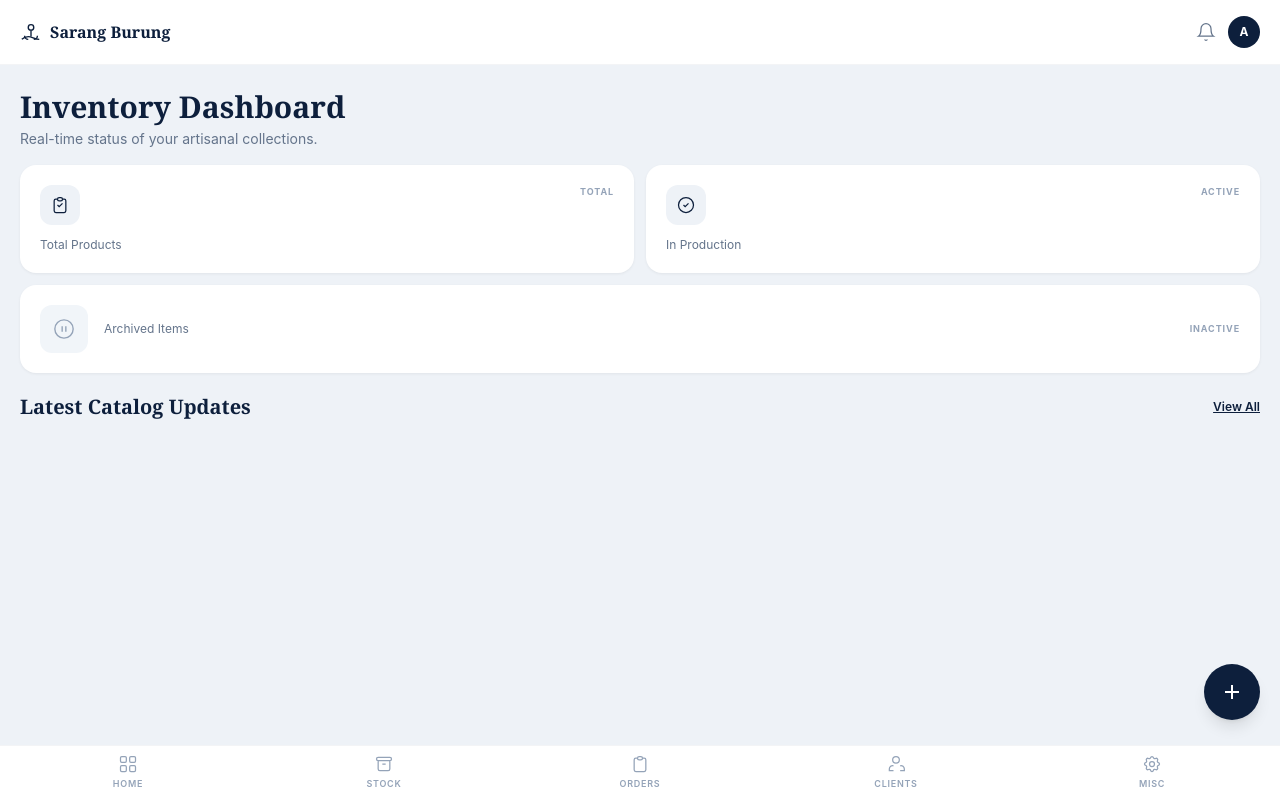
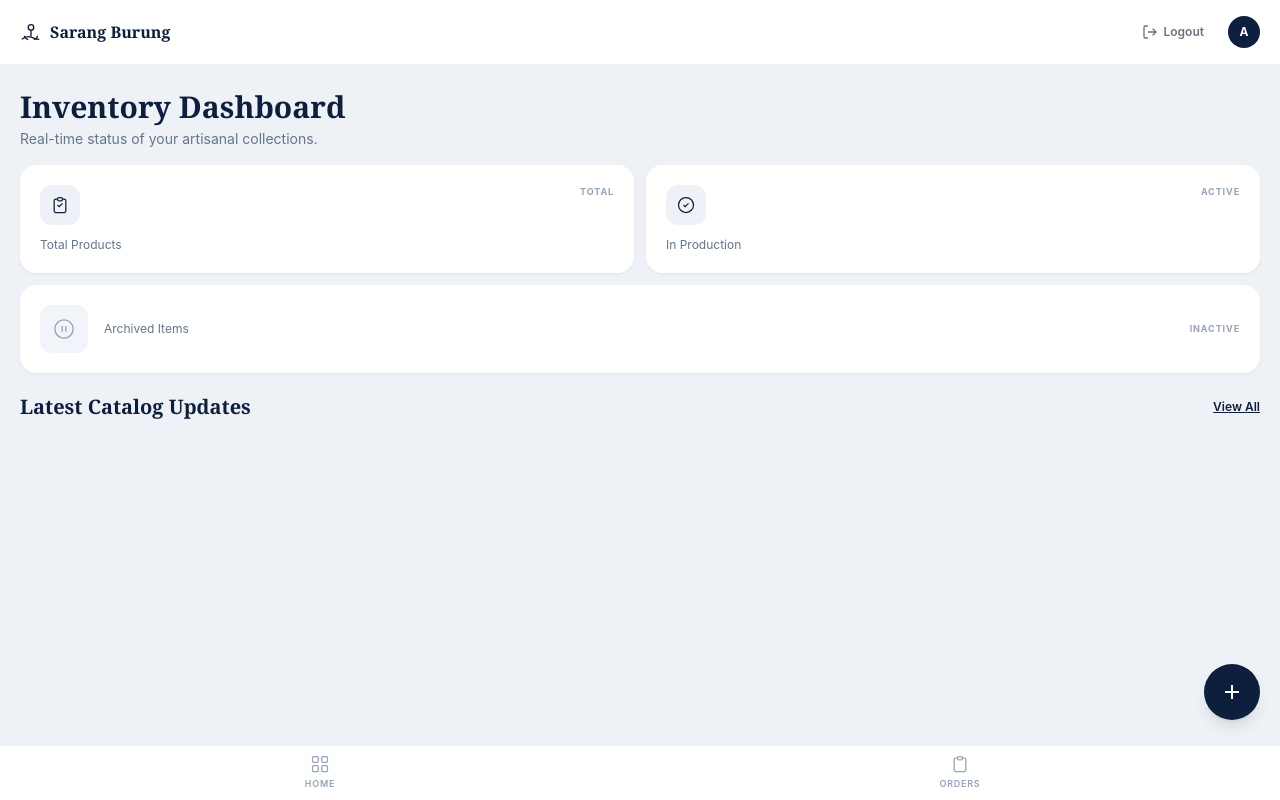
Before and after one commit to JoeTio20/om-ardi, a Laravel app: template resources/views/admin/dashboard.blade.php in a window 1280 px wide. Run offline with Laravel 12, Linux system fonts and the light colour scheme; the template is opened without the code that fills it, so the values that code supplies are empty; some libraries are stand-ins or nearby versions.

Commit message:
fix: admin nav jadi HOME+ORDERS + tambah tombol logout

```diff
--- a/resources/views/admin/layout.blade.php
+++ b/resources/views/admin/layout.blade.php
@@ -26,9 +26,13 @@ body { background:#EEF2F7; font-family:"Inter",system-ui,sans-serif; margin:0; c
     <span class="serif text-[16px] font-bold text-[#0D1F3C]">Sarang Burung</span>
   </div>
   <div class="flex items-center gap-3">
-    <button class="relative">
-      <svg width="20" height="20" fill="none" stroke="#64748B" stroke-width="1.5" viewBox="0 0 24 24"><path d="M18 8A6 6 0 006 8c0 7-3 9-3 9h18s-3-2-3-9M13.73 21a2 2 0 01-3.46 0"/></svg>
-    </button>
+    <form method="POST" action="{{ route('admin.logout') }}">
+      @csrf
+      <button type="submit" class="flex items-center gap-1.5 text-xs font-semibold text-gray-500 hover:text-red-500 transition px-3 py-2 rounded-lg hover:bg-red-50">
+        <svg width="16" height="16" fill="none" stroke="currentColor" stroke-width="2" viewBox="0 0 24 24"><path d="M9 21H5a2 2 0 01-2-2V5a2 2 0 012-2h4M16 17l5-5-5-5M21 12H9"/></svg>
+        Logout
+      </button>
+    </form>
     <div class="w-8 h-8 rounded-full bg-[#0D1F3C] flex items-center justify-center text-white text-xs font-bold">
       {{ strtoupper(substr(optional(auth()->user())->name??'A',0,1)) }}
     </div>
@@ -42,25 +46,13 @@ body { background:#EEF2F7; font-family:"Inter",system-ui,sans-serif; margin:0; c
 
 <!-- BOTTOM NAV -->
 <nav class="fixed bottom-0 left-0 right-0 bg-white border-t border-gray-100 flex z-40" style="padding-bottom:env(safe-area-inset-bottom)">
-  <a href="{{ route('admin.dashboard') }}" class="bnav-item {{ request()->routeIs('admin.dashboard')?'active':'' }}">
+  <a href="{{ route('admin.dashboard') }}" class="bnav-item {{ request()->routeIs('admin.dashboard') ? 'active' : '' }}">
     <svg fill="none" stroke="currentColor" stroke-width="1.5" viewBox="0 0 24 24"><rect x="3" y="3" width="7" height="7" rx="1.5"/><rect x="14" y="3" width="7" height="7" rx="1.5"/><rect x="3" y="14" width="7" height="7" rx="1.5"/><rect x="14" y="14" width="7" height="7" rx="1.5"/></svg>
     HOME
-  </a>
-  <a href="{{ route('admin.products.index') }}" class="bnav-item {{ request()->routeIs('admin.products.*')?'active':'' }}">
-    <svg fill="none" stroke="currentColor" stroke-width="1.5" viewBox="0 0 24 24"><path d="M5 8h14M5 8a2 2 0 110-4h14a2 2 0 110 4M5 8v10a2 2 0 002 2h10a2 2 0 002-2V8m-9 4h4"/></svg>
-    STOCK
   </a>
   <a href="{{ route('admin.orders.index') }}" class="bnav-item {{ request()->routeIs('admin.orders.*') ? 'active' : '' }}">
     <svg fill="none" stroke="currentColor" stroke-width="1.5" viewBox="0 0 24 24"><path d="M9 5H7a2 2 0 00-2 2v12a2 2 0 002 2h10a2 2 0 002-2V7a2 2 0 00-2-2h-2M9 5a2 2 0 002 2h2a2 2 0 002-2M9 5a2 2 0 012-2h2a2 2 0 012 2"/></svg>
     ORDERS
-  </a>
-  <a href="#" class="bnav-item">
-    <svg fill="none" stroke="currentColor" stroke-width="1.5" viewBox="0 0 24 24"><path d="M17 20h5v-2a4 4 0 00-5-3.87M9 20H4v-2a4 4 0 015-3.87M16 7a4 4 0 11-8 0 4 4 0 018 0z"/></svg>
-    CLIENTS
-  </a>
-  <a href="#" class="bnav-item">
-    <svg fill="none" stroke="currentColor" stroke-width="1.5" viewBox="0 0 24 24"><path d="M10.325 4.317c.426-1.756 2.924-1.756 3.35 0a1.724 1.724 0 002.573 1.066c1.543-.94 3.31.826 2.37 2.37a1.724 1.724 0 001.065 2.572c1.756.426 1.756 2.924 0 3.35a1.724 1.724 0 00-1.066 2.573c.94 1.543-.826 3.31-2.37 2.37a1.724 1.724 0 00-2.572 1.065c-.426 1.756-2.924 1.756-3.35 0a1.724 1.724 0 00-2.573-1.066c-1.543.94-3.31-.826-2.37-2.37a1.724 1.724 0 00-1.065-2.572c-1.756-.426-1.756-2.924 0-3.35a1.724 1.724 0 001.066-2.573c-.94-1.543.826-3.31 2.37-2.37.996.608 2.296.07 2.572-1.065z"/><circle cx="12" cy="12" r="3"/></svg>
-    MISC
   </a>
 </nav>
 
```
